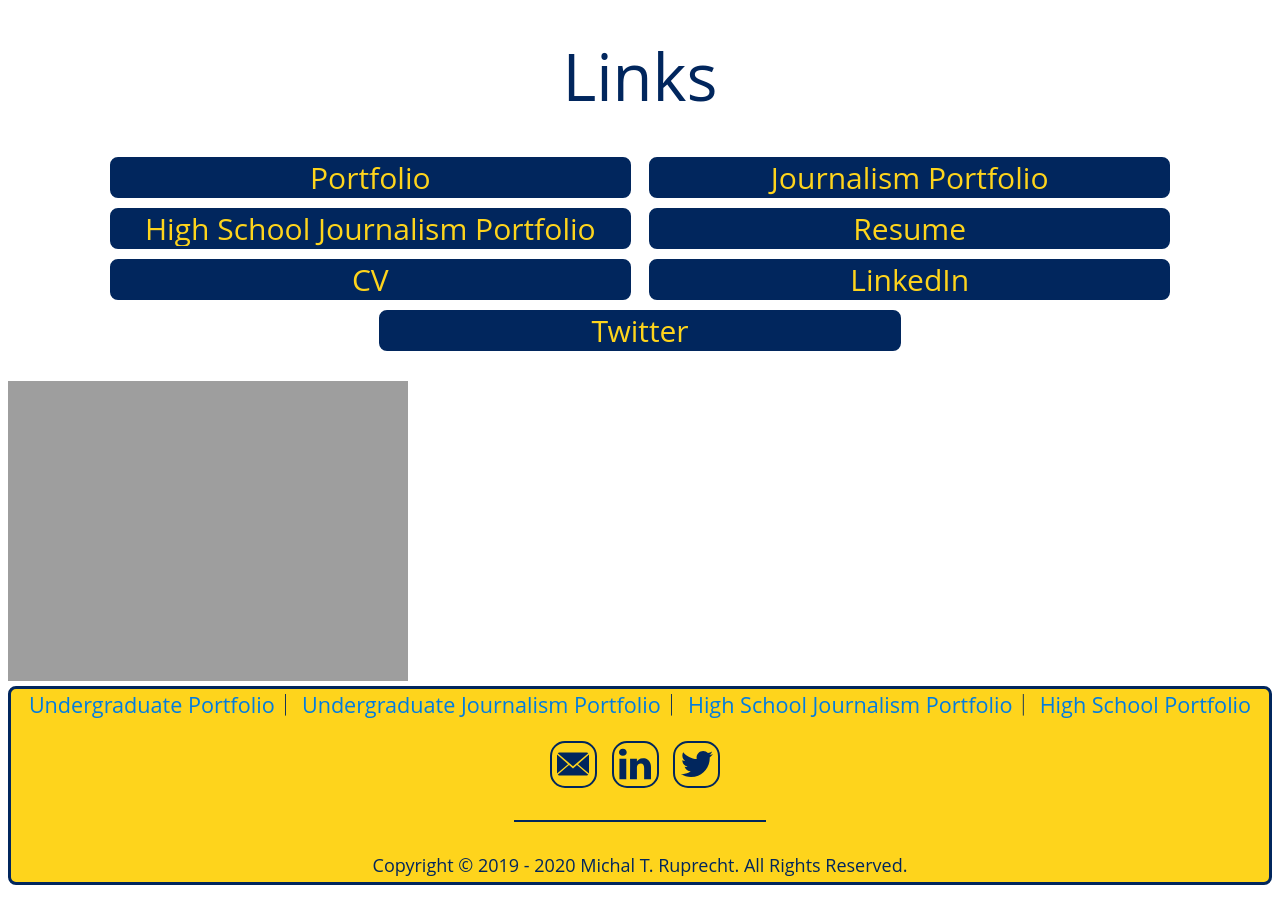
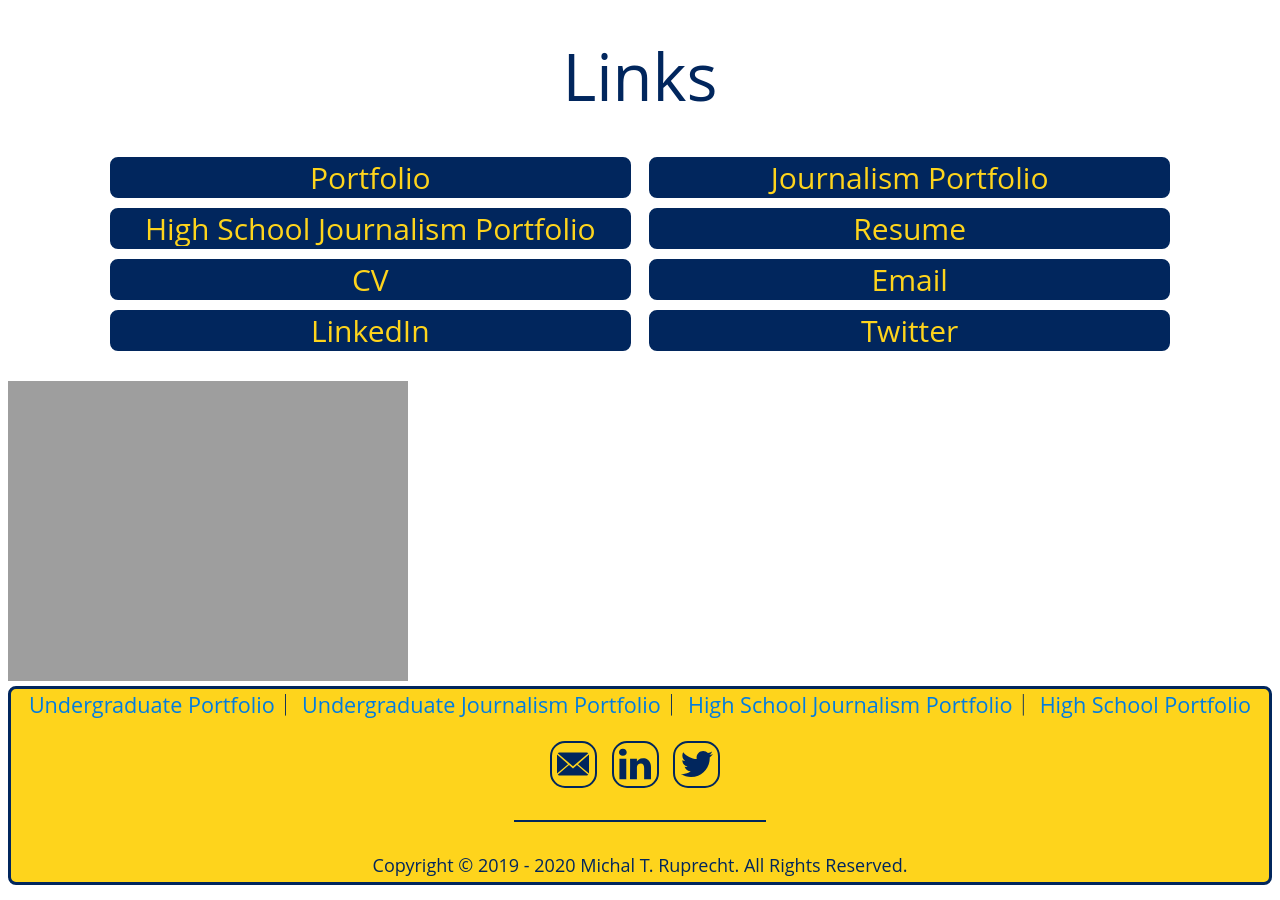
Before and after one commit to MichalRuprecht/michalruprecht.github.io, a Jekyll site: the page built from pages/social.html, in a window 1280 px wide. Built offline with Jekyll 4.4.1, drawn with Linux system fonts in a browser that asks for light colours.

Commit message:
Update social.html

```diff
--- a/pages/social.html
+++ b/pages/social.html
@@ -15,6 +15,7 @@ title: Social - Michal Ruprecht
         <a class="collegebuttonsocial" href="http://hsJP.MichalRuprecht.com" target="_blank">High School Journalism Portfolio</a>
         <a class="collegebuttonsocial" href="http://Resume.MichalRuprecht.com" target="_blank">Resume</a>
         <a class="collegebuttonsocial" href="http://CV.MichalRuprecht.com" target="_blank">CV</a>
+        <a class="collegebuttonsocial" href="mailto:me@michalruprecht.com" target="_blank">Email</a>
         <a class="collegebuttonsocial" href="https://www.linkedin.com/in/michalruprecht/" target="_blank">LinkedIn</a>
         <a  class="collegebuttonsocial" href="https://twitter.com/michalruprecht" target="_blank">Twitter</a>
       </h2>
```
